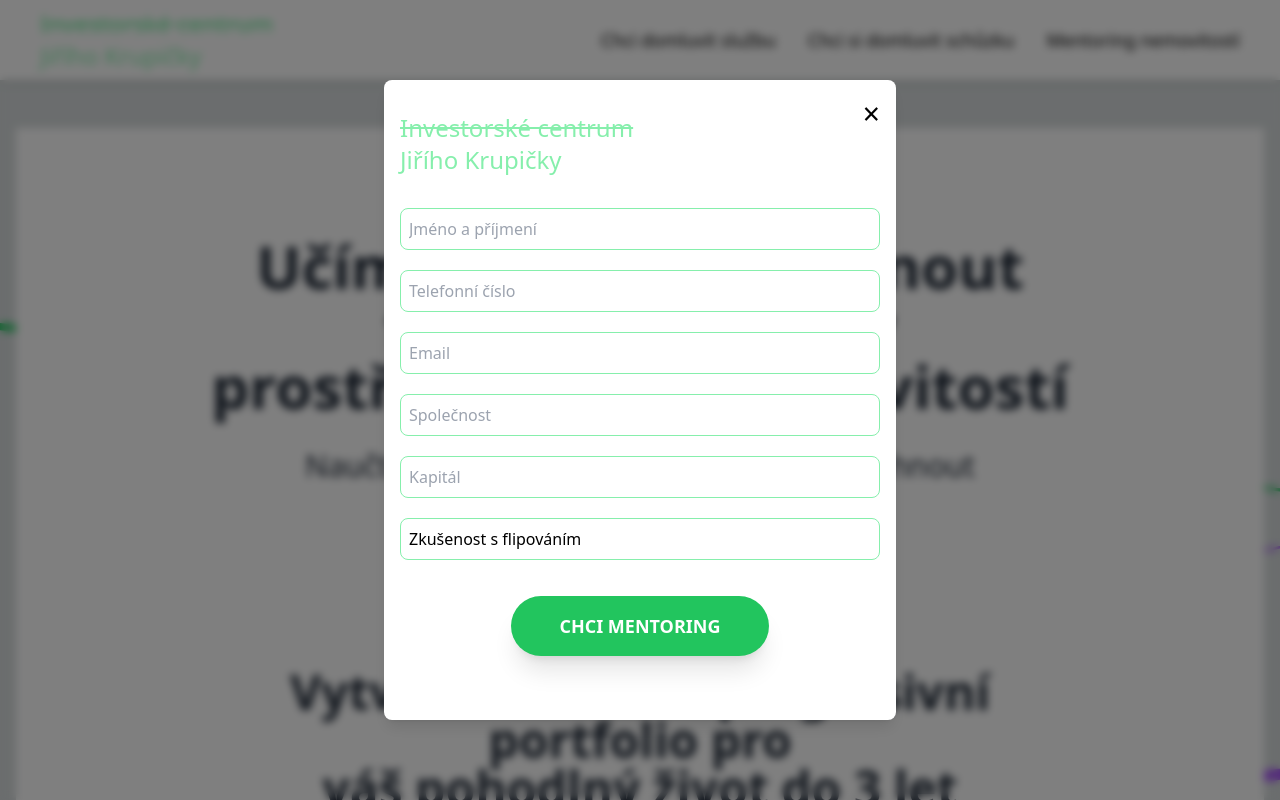
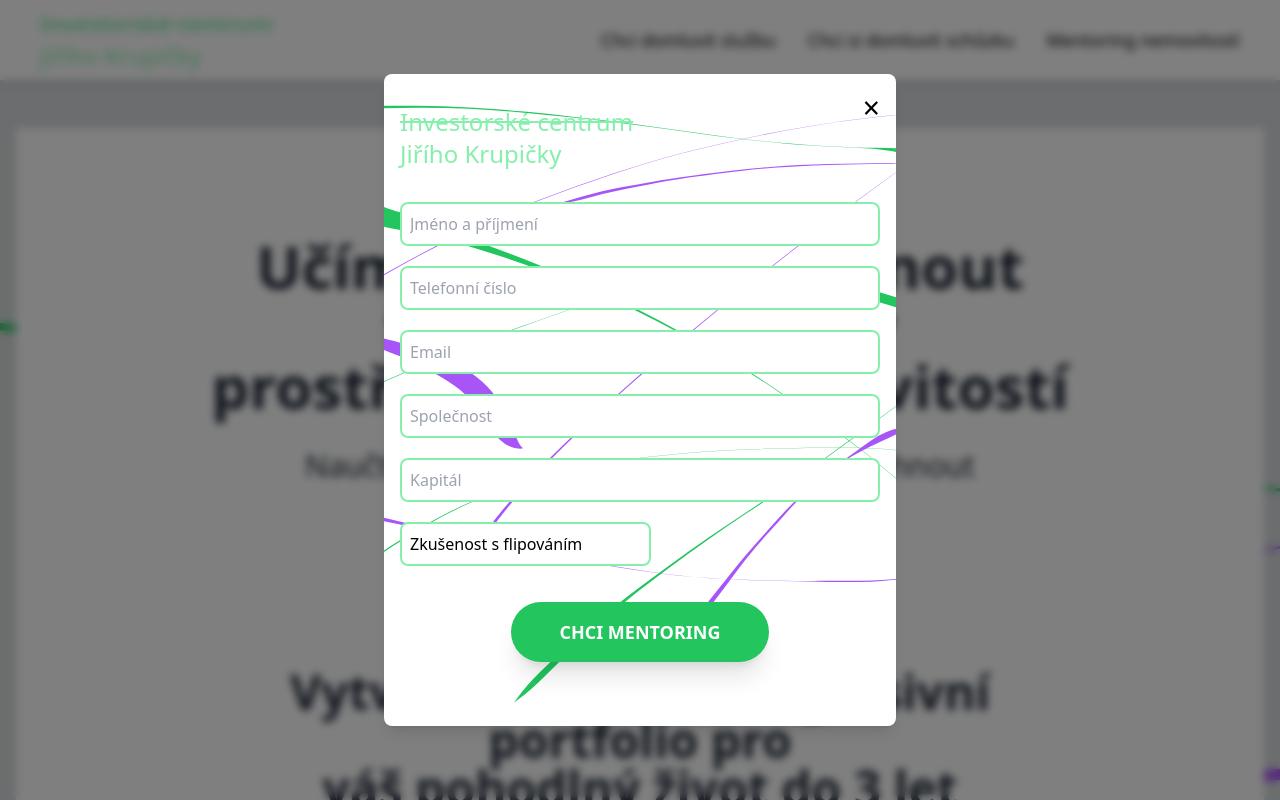
Before and after one commit to HonzaPenicka/investCenter, a Next.js app: page / in a window 1280 px wide. Both pictures are taken after a click on the button "Chci domluvit službu". Shown: the top 800 px of the page. Built offline with nearby package versions, Linux system fonts and the light colour scheme.

Commit message:
background

```diff
--- a/src/components/dropdown.tsx
+++ b/src/components/dropdown.tsx
@@ -19,7 +19,7 @@ export const Dropdown: FunctionComponent = () => {
     <div className="relative inline-block">
       <input
         onClick={toggle}
-        className="px-2 py-2 w-full outline-none border-green-300 border rounded-lg"
+        className="outline-none border-green-300 border-2 p-2 rounded-lg focus:border-purple-300"
         placeholder={selectedOption}
         value={selectedOption}
         readOnly
--- a/src/components/modal.tsx
+++ b/src/components/modal.tsx
@@ -12,7 +12,15 @@ export const ModalFormDialog: FunctionComponent = () => {
     <>
       {isOpen && (
         <div className="fixed inset-0 z-50 flex items-center justify-center backdrop-blur-sm bg-black/50 transition-none">
-          <div className="relative bg-white rounded-lg shadow-lg px-4 py-8 w-full z-60 max-w-lg mx-4 grid">
+          <div
+            className="relative bg-white rounded-lg shadow-lg px-4 py-8 w-full z-60 max-w-lg mx-4 grid"
+            style={{
+              backgroundImage: `url('/llline.svg')`,
+              backgroundSize: 'cover', // nebo 'contain', pokud chcete zachovat poměr stran
+              backgroundPosition: 'center',
+              backgroundRepeat: 'no-repeat',
+            }}
+          >
             <button
               className="absolute right-4 top-4 text-3xl"
               onClick={toggle}
@@ -27,13 +35,13 @@ export const ModalFormDialog: FunctionComponent = () => {
             </div>
             <div className="flex flex-col gap-5 py-8">
               <input
-                className="outline-none border-green-300 border p-2 rounded-lg focus:border-purple-300"
+                className="outline-none border-green-300 border-2 p-2 rounded-lg focus:border-purple-300"
                 type="text"
                 placeholder="Jméno a příjmení"
               />
 
               <input
-                className="outline-none border-green-300 border p-2 rounded-lg focus:border-purple-300"
+                className="outline-none border-green-300 border-2 p-2 rounded-lg focus:border-purple-300"
                 type="tel"
                 name=""
                 id=""
@@ -41,7 +49,7 @@ export const ModalFormDialog: FunctionComponent = () => {
               />
 
               <input
-                className="outline-none border-green-300 border p-2 rounded-lg focus:border-purple-300"
+                className="outline-none border-green-300 border-2 p-2 rounded-lg focus:border-purple-300"
                 type="email"
                 name=""
                 id=""
@@ -49,13 +57,13 @@ export const ModalFormDialog: FunctionComponent = () => {
               />
 
               <input
-                className="outline-none border-green-300 border p-2 rounded-lg focus:border-purple-300"
+                className="outline-none border-green-300 border-2 p-2 rounded-lg focus:border-purple-300"
                 type="text"
                 placeholder="Společnost"
               />
 
               <input
-                className="outline-none border-green-300 border p-2 rounded-lg focus:border-purple-300"
+                className="outline-none border-green-300 border-2 p-2 rounded-lg focus:border-purple-300"
                 type="text"
                 placeholder="Kapitál"
               />
```
